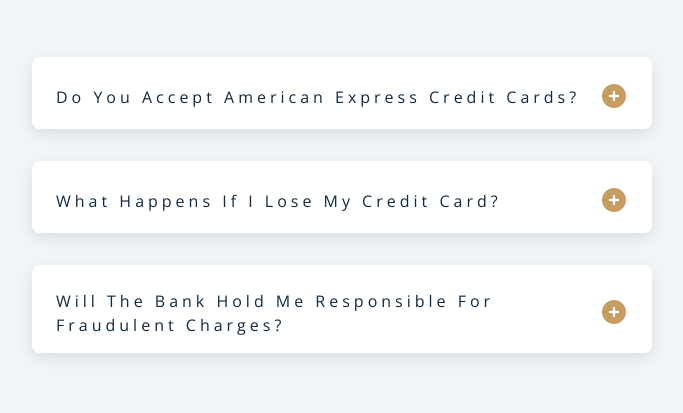
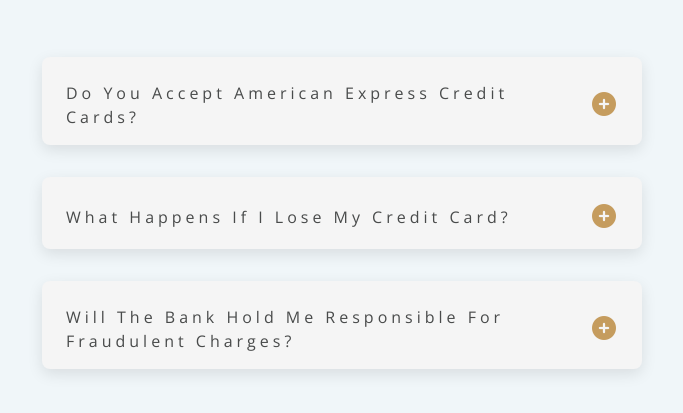
Before and after one commit to docjulz/questions, a plain HTML site: page setup/index.html in a window 1280 px wide. Shown: the part 167-580 px from the top of the page, without its empty margins (298-981 px from the left). Drawn offline with nearby package versions, Linux system fonts and the light colour scheme.

Commit message:
updated styling

```diff
--- a/setup/index.html
+++ b/setup/index.html
@@ -3,7 +3,7 @@
   <head>
     <meta charset="UTF-8" />
     <meta name="viewport" content="width=device-width, initial-scale=1.0" />
-    <title>Q & A</title>
+    <title>FAQ</title>
     <!-- font-awesome -->
     <link
       rel="stylesheet"
--- a/setup/styles.css
+++ b/setup/styles.css
@@ -6,55 +6,7 @@ Fonts
 @import url("https://fonts.googleapis.com/css?family=Open+Sans|Roboto:400,700&display=swap");
 @import url('https://fonts.googleapis.com/css2?family=Lobster&display=swap');
 
-/*
-===============
-Variables
-===============
-*/
 
-:root {
-  /* dark shades of primary color*/
-  --clr-primary-1: hsl(205, 86%, 17%);
-  --clr-primary-2: hsl(205, 77%, 27%);
-  --clr-primary-3: hsl(205, 72%, 37%);
-  --clr-primary-4: hsl(205, 63%, 48%);
-  /* primary/main color */
-  --clr-primary-5: #49a6e9;
-  /* lighter shades of primary color */
-  --clr-primary-6: hsl(205, 89%, 70%);
-  --clr-primary-7: hsl(205, 90%, 76%);
-  --clr-primary-8: hsl(205, 86%, 81%);
-  --clr-primary-9: hsl(205, 90%, 88%);
-  --clr-primary-10: hsl(205, 100%, 96%);
-  /* darkest grey - used for headings */
-  --clr-grey-1: hsl(209, 61%, 16%);
-  --clr-grey-2: hsl(211, 39%, 23%);
-  --clr-grey-3: hsl(209, 34%, 30%);
-  --clr-grey-4: hsl(209, 28%, 39%);
-  /* grey used for paragraphs */
-  --clr-grey-5: hsl(210, 22%, 49%);
-  --clr-grey-6: hsl(209, 23%, 60%);
-  --clr-grey-7: hsl(211, 27%, 70%);
-  --clr-grey-8: hsl(210, 31%, 80%);
-  --clr-grey-9: hsl(212, 33%, 89%);
-  --clr-grey-10: hsl(210, 36%, 96%);
-  --clr-white: #fff;
-  --clr-red-dark: hsl(360, 67%, 44%);
-  --clr-red-light: hsl(360, 71%, 66%);
-  --clr-green-dark: hsl(125, 67%, 44%);
-  --clr-green-light: hsl(125, 71%, 66%);
-  --clr-gold: #c59d5f;
-  --clr-black: #222;
-  --ff-primary: "Roboto", sans-serif;
-  --ff-secondary: "Open Sans", sans-serif;
-  --transition: all 0.3s linear;
-  --spacing: 0.25rem;
-  --radius: 0.5rem;
-  --light-shadow: 0 5px 15px rgba(0, 0, 0, 0.1);
-  --dark-shadow: 0 5px 15px rgba(0, 0, 0, 0.2);
-  --max-width: 1170px;
-  --fixed-width: 620px;
-}
 /*
 ===============
 Global Styles
@@ -69,9 +21,9 @@ Global Styles
   box-sizing: border-box;
 }
 body {
-  font-family: var(--ff-secondary);
-  background: var(--clr-grey-10);
-  color: var(--clr-grey-1);
+  font-family: "Open Sans", sans-serif;
+  background: hsl(200, 46%, 96%);
+  color: hsl(180, 1%, 29%);
   line-height: 1.5;
   font-size: 0.875rem;
 }
@@ -92,7 +44,7 @@ h1,
 h2,
 h3,
 h4 {
-  letter-spacing: var(--spacing);
+  letter-spacing: 0.25rem;
   text-transform: capitalize;
   line-height: 1.25;
   margin-bottom: 0.75rem;
@@ -112,50 +64,39 @@ h4 {
 }
 p {
   margin-bottom: 1.25rem;
-  color: var(--clr-grey-5);
+  color: hsl(200, 12%, 48%);
 }
 @media screen and (min-width: 800px) {
-  h1 {
-    font-size: 4rem;
-  }
+
   h2 {
     font-size: 2.5rem;
+    line-height: 1;
   }
-  h3 {
-    font-size: 1.75rem;
-  }
-  h4 {
-    font-size: 1rem;
-  }
+
   body {
     font-size: 1rem;
   }
-  h1,
-  h2,
-  h3,
-  h4 {
-    line-height: 1;
-  }
+
 }
 /*  global classes */
 
 .btn {
   text-transform: uppercase;
   background: transparent;
-  color: var(--clr-black);
+  color: hsl(0, 0%, 15%);
   padding: 0.375rem 0.75rem;
-  letter-spacing: var(--spacing);
+  letter-spacing: 0.25rem;
   display: inline-block;
-  transition: var(--transition);
+  transition: all 0.3s linear;
   font-size: 0.875rem;
-  border: 2px solid var(--clr-black);
+  border: 2px solid hsl(0, 0%, 15%);
   cursor: pointer;
-  box-shadow: 0 1px 3px rgba(0, 0, 0, 0.2);
-  border-radius: var(--radius);
+  box-shadow: rgba(0, 0, 0, 0.24) 0px 3px 8px;
+  border-radius: 0.5rem;
 }
 .btn:hover {
-  color: var(--clr-white);
-  background: var(--clr-black);
+  color: whitesmoke;
+  background: hsl(0, 0%, 15%);
 }
 /* section */
 .section {
@@ -187,18 +128,18 @@ Questions
   margin-bottom: 4rem;
 }
 .title h2 {
-  color: var(--clr-gold);
+  color: hsl(36, 47%, 57%);
   font-family: 'Lobster', cursive;
   font-weight: 400;
   text-align: center;
 }
 .section-center {
-  max-width: var(--fixed-width);
+  max-width: 600px;
 }
 .question {
-  background: var(--clr-white);
-  border-radius: var(--radius);
-  box-shadow: var(--light-shadow);
+  background: whitesmoke;
+  border-radius: 0.5rem;
+  box-shadow: 0 5px 15px rgba(0, 0, 0, 0.1);
   padding: 1.5rem 1.5rem 0 1.5rem;
   margin-bottom: 2rem;
 }
@@ -211,16 +152,16 @@ Questions
 }
 .question-title p {
   margin-bottom: 0;
-  letter-spacing: var(--spacing);
-  color: var(--clr-grey-1);
+  letter-spacing: 0.25rem;
+  color: hsl(180, 1%, 29%);
 }
 .question-btn {
   font-size: 1.5rem;
   background: transparent;
   border-color: transparent;
   cursor: pointer;
-  color: var(--clr-gold);
-  transition: var(--transition);
+  color: hsl(36, 47%, 57%);
+  transition: all 0.3s linear;
 }
 .question-btn:hover {
   transform: rotate(90deg);
```
